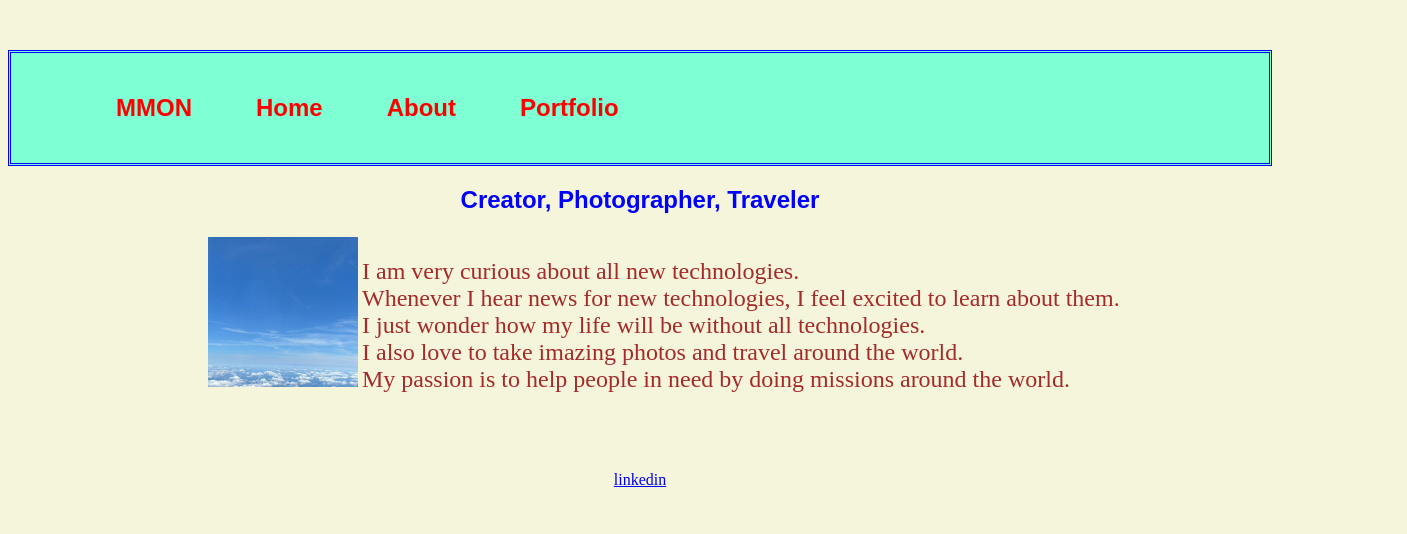
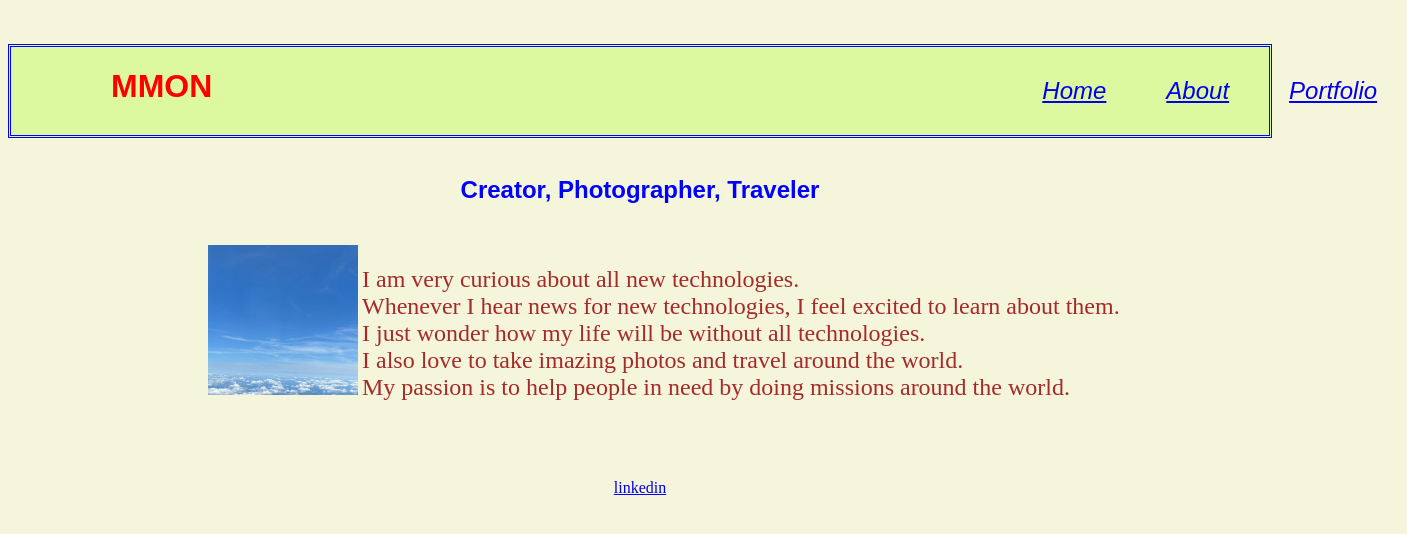
Before and after one commit to mmon99/Block9P1, a plain HTML site: page index.html in a window 1280 px wide. Shown: the whole page, 1407 px wide, since content can reach past the window. Drawn offline with Linux system fonts and the light colour scheme.

Commit message:
modifyV6

```diff
--- a/index.html
+++ b/index.html
@@ -7,22 +7,31 @@
   </head>
 
   <body>
+    <br>
+    <br>
     <header>
+      <div class="logo">
+        <h1>MMON</h1>
+      </div>
       <nav>
-        <div class="navigation">
-          <ul>
-            <li><h1>MMON</h1></li>
-            <li><h1><a href="file:///Users/MonNY/Desktop/Pweb/index.html"></a>Home</h1></li>
-            <li><h1><a href="file:///Users/MonNY/Desktop/Pweb/about.html"></a>About</h1></li>
-            <li><h1><a href="file:///Users/MonNY/Desktop/Pweb/portfolio.html"></a>Portfolio</h1></li>
-          </ul>
+        <div class="nav-item">
+          <a href="/index.html">Home</a>
+        </div>
+        <div class="nav-item">
+          <a href="/about.html">About</a>
+        </div>
+        <div class="nav-item">
+          <a href="/portfolio.html">Portfolio</a>
         </div>
       </nav>
     </header>
 
+    <br>
+
     <main>
       <section>
         <h2>Creator, Photographer, Traveler</h2>
+        <br>
         <div id="profile">
           <img src="./Photos Block9/Profile.jpg" alt="Profile Photo" width="150" height="150">
         </div>
--- a/styles.css
+++ b/styles.css
@@ -4,31 +4,56 @@ html {
 
 h1 {
     color: red; font-family: Arial, Helvetica, sans-serif;
-  }
-
-.navigation {
-  border-style: double; border-color: blue; background-color: aquamarine;
-  margin-top: 50px; padding-inline: 10px; align-items: center;
-  justify-content: space-between;
 }
 
-li {
-  display: inline-block; padding: 5px;
-  border-right: 50px; margin-left: 50px;
-  text-align: center;
+header {
+  display: flex;
+  border-color: blue;
+  border-style: double;
+  background-color: rgba(172, 255, 47, 0.353);
+}
+
+.logo {
+  margin-left: 100px;
+}
+
+nav {
+    display: flex;
+    margin-left: 800px;
+}
+
+.nav-item {
+    font-family: Arial, Helvetica, sans-serif;
+    font-size: x-large;
+    font-style: oblique;
+    color: blue;
+    text-decoration: solid;
+    padding: 30px;
+}
+
+.nav-item hover {
+    background-color: red;
+    box-shadow: green;
 }
 
 h2 {
-  text-align: center; color: blue; font-family: Arial, Helvetica, sans-serif;
+  text-align: center;
+  color: blue;
+  font-family: Arial, Helvetica, sans-serif;
 }
 
 #profile {
-  display: inline-block; margin-left: 200; margin-right: 0px;
+  display: inline-block;
+  margin-left: 200;
+  margin-right: 0px;
 }
 
 p {
-  text-align: justify; color: brown; margin-left: 0px;
-  display: inline-block; font-size: 24;
+  text-align: justify;
+  color: brown;
+  margin-left: 0px;
+  display: inline-block;
+  font-size: 24;
 }
 
 .about {
```
Also changed, not shown: about.html (+15 -7 lines), portfolio.html (+15 -7 lines).
